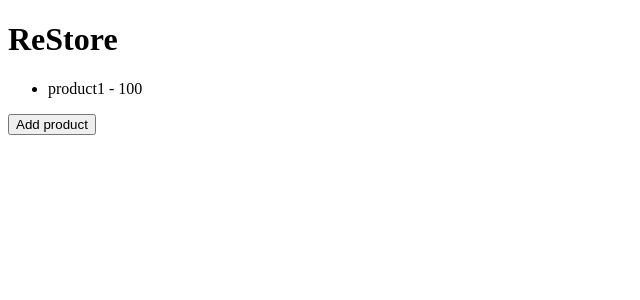
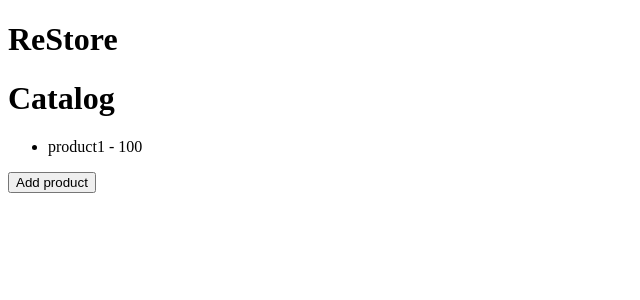
Before and after one commit to sdfawcett/ReStore, a React (Vite) app in the folder client/: page / in a window 1280 px wide. Both pictures are taken after a click on the button "Add product". Shown: the top 300 px of the page, without its empty margins (0-640 px from the left). Built offline with nearby package versions, Linux system fonts and the light colour scheme; no server answers.

Commit message:
building out the initial Catalog component

```diff
--- a/client/src/app/layout/App.tsx
+++ b/client/src/app/layout/App.tsx
@@ -1,5 +1,6 @@
 import { useEffect, useState } from "react"
 import { Product } from "../models/product"
+import Catalog from "../../features/catalog/Catalog"
 
 function App() {
   const [products, setProducts] = useState<Product[]>([])
@@ -26,12 +27,7 @@ function App() {
   return (
     <div>
       <h1>ReStore</h1>
-      <ul>
-        {products.map(product => (
-          <li key={product.id}>{product.name} - {product.price}</li>
-        ))}
-      </ul>
-      <button onClick={addProduct}>Add product</button>
+      <Catalog products={products} addProduct={addProduct} />
     </div>
   )
 }
--- /dev/null
+++ b/client/src/features/catalog/Catalog.tsx
@@ -0,0 +1,20 @@
+import { Product } from "../../app/models/product";
+
+interface Props {
+   products: Product[]
+   addProduct: () => void
+}
+
+export default function Catalog({products, addProduct}: Props) {
+   return (
+      <>
+         <h1>Catalog</h1>
+         <ul>
+         {products.map(product => (
+            <li key={product.id}>{product.name} - {product.price}</li>
+         ))}
+         </ul>
+         <button onClick={addProduct}>Add product</button>
+      </>
+   )
+}
```
